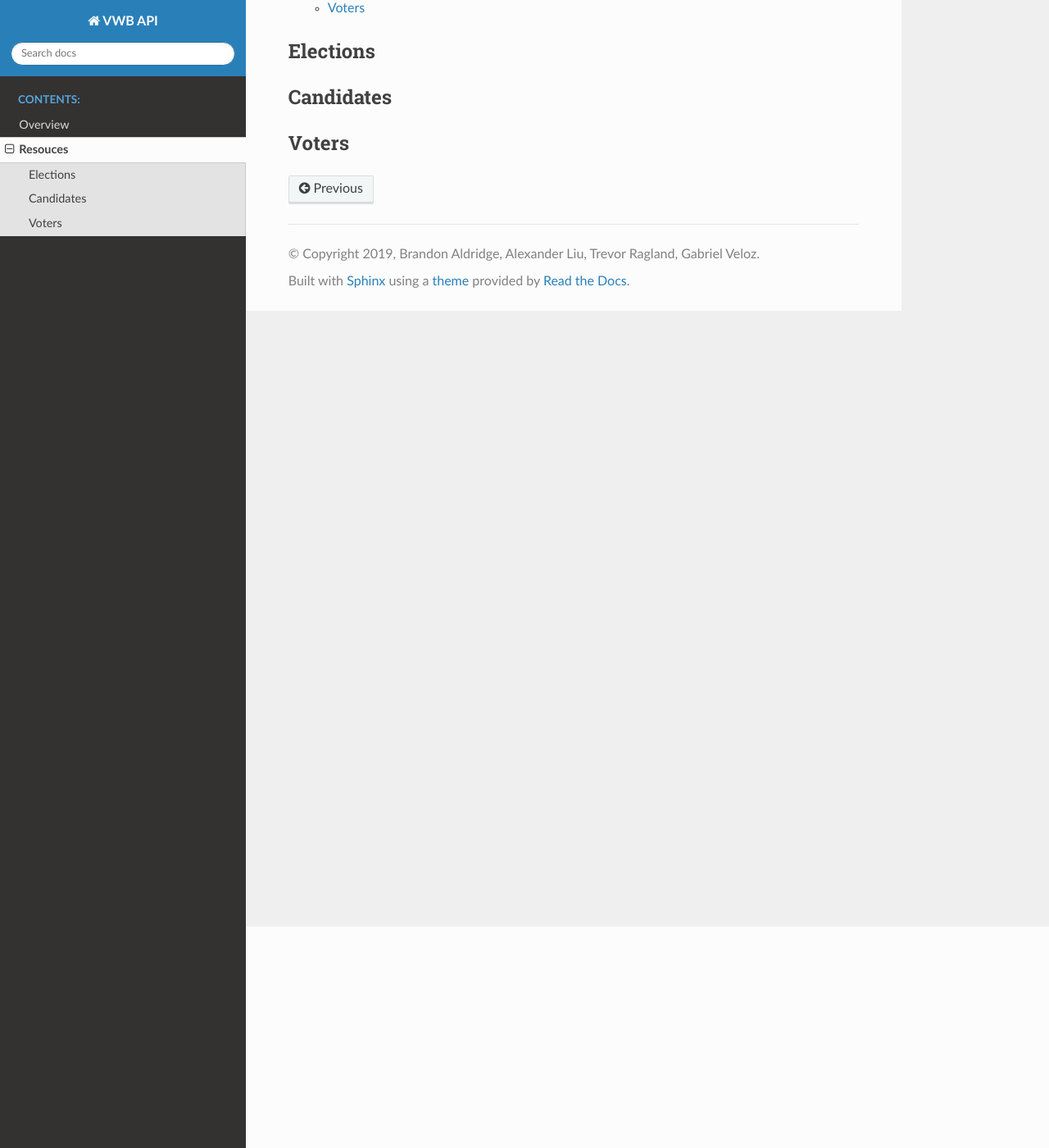
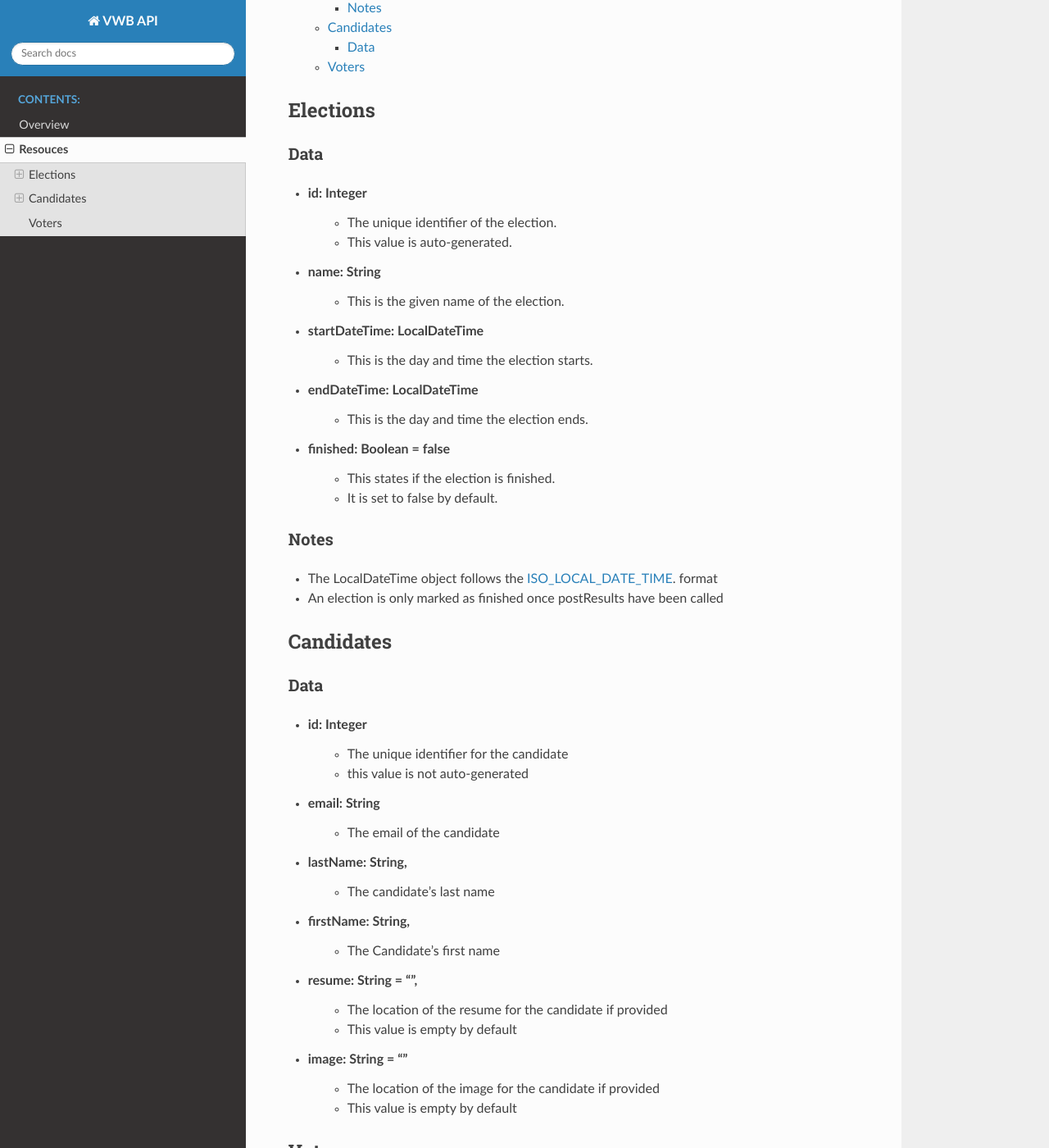
Before and after one commit to Acliu1498/VotingWithBlockchain, a Sphinx documentation site: the page built from docs/resources.rst, in a window 1280 px wide and 1400 px high, scrolled down 270 px. Shown: the whole window at 82% size. Built offline with Sphinx 7.4.7 and the Read the Docs theme 2.0.0, drawn with Linux system fonts in a browser that asks for light colours; some of the changed text lies outside the part shown.

```diff
--- a/docs/resources.rst
+++ b/docs/resources.rst
@@ -6,9 +6,50 @@
 
 Elections
 ===================
+Data
+-------------------
+- id: Integer
+   - The unique identifier of the election.
+   - This value is auto-generated.
+- name: String
+   - This is the given name of the election.
+- startDateTime: LocalDateTime
+   - This is the day and time the election starts.
+- endDateTime: LocalDateTime
+   - This is the day and time the election ends.
+- finished: Boolean = false
+   - This states if the election is finished.
+   - It is set to false by default.
+
+Notes
+-------------
+- The LocalDateTime object follows the `ISO_LOCAL_DATE_TIME <https://docs.oracle.com/javase/8/docs/api/java/time/format/DateTimeFormatter.html#ISO_LOCAL_DATE_TIME/>`_. format
+- An election is only marked as finished once postResults have been called
 
 Candidates
 ===================
+Data
+-------------------
+- id: Integer
+    - The unique identifier for the candidate
+    - this value is not auto-generated
+- email: String
+    - The email of the candidate
+- lastName: String,
+    - The candidate's last name
+- firstName: String,
+    - The Candidate's first name
+- resume: String = "",
+    - The location of the resume for the candidate if provided
+    - This value is empty by default
+- image: String = ""
+    - The location of the image for the candidate if provided
+    - This value is empty by default
 
 Voters
 ===================
+- voterId: Integer
+   - This is an identifier for the voter
+- hasVoted: Boolean = false,
+   - This keeps track of whether or not the voter has voted in the associated election
+- election: Election
```
